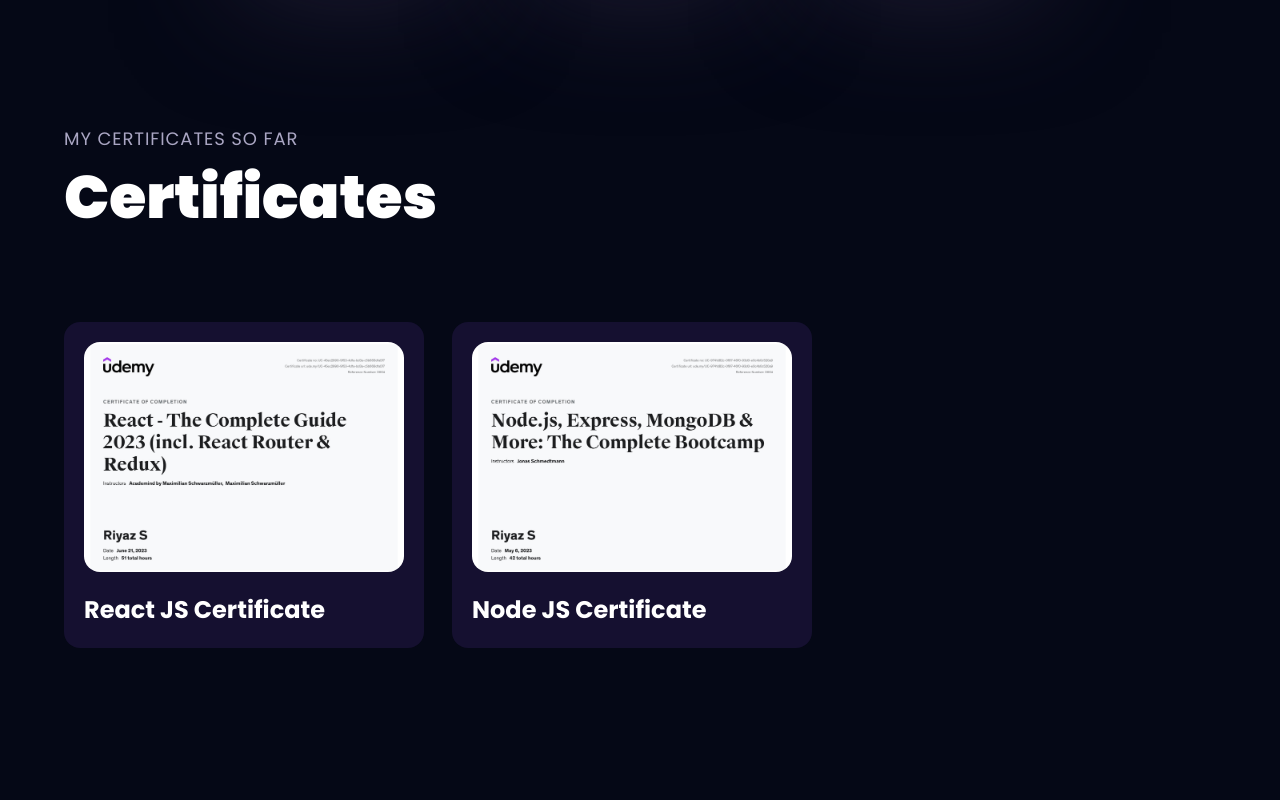
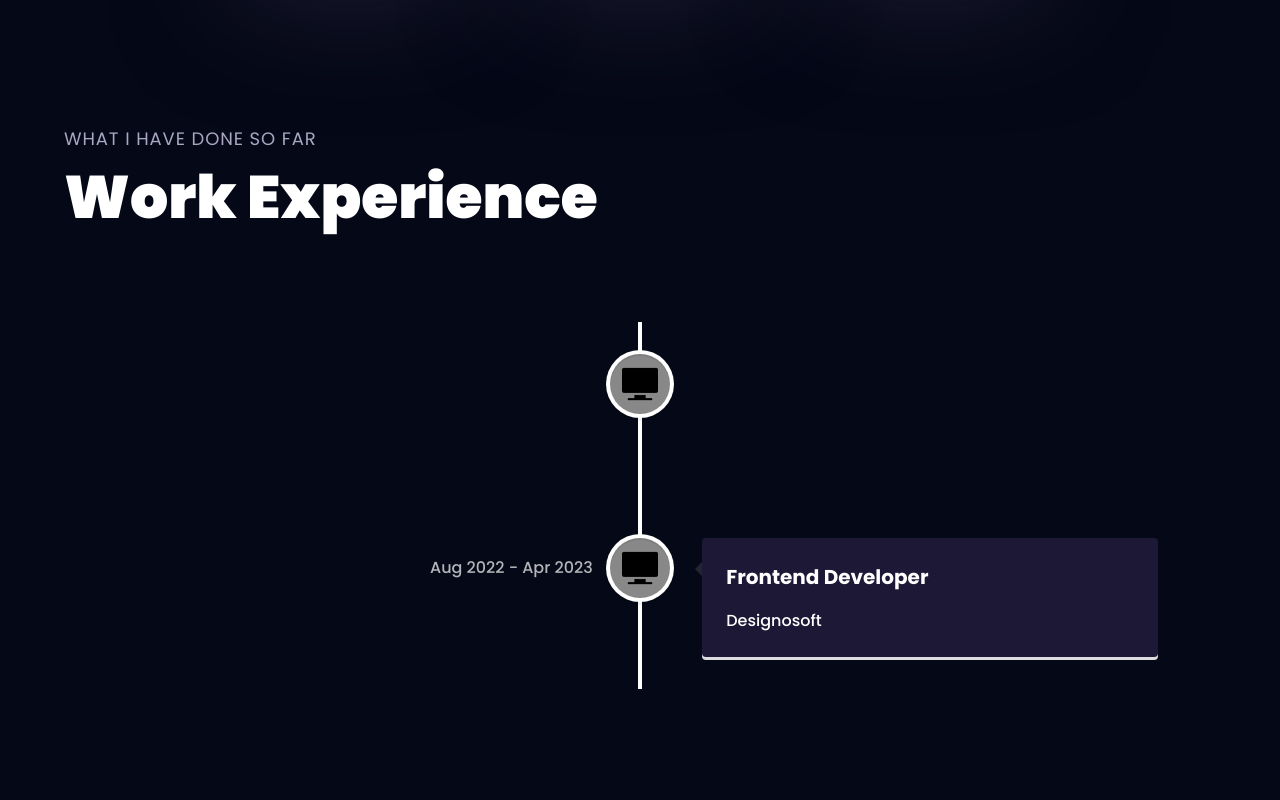
Before and after one commit to Riyaz-Github-Acc/portfolio, a React (Vite) app: page / in a window 1280 px wide. Shown: the part 1840-2640 px from the top of the page. Built offline with nearby package versions, Linux system fonts and the light colour scheme.

Commit message:
removed certificates

```diff
--- a/src/App.jsx
+++ b/src/App.jsx
@@ -20,7 +20,7 @@
           <Hero />
         </div>
         <About />
-        <Certificates />
+        {/* <Certificates /> */}
         <Experience />
         <Tech />
         <Works />
```
